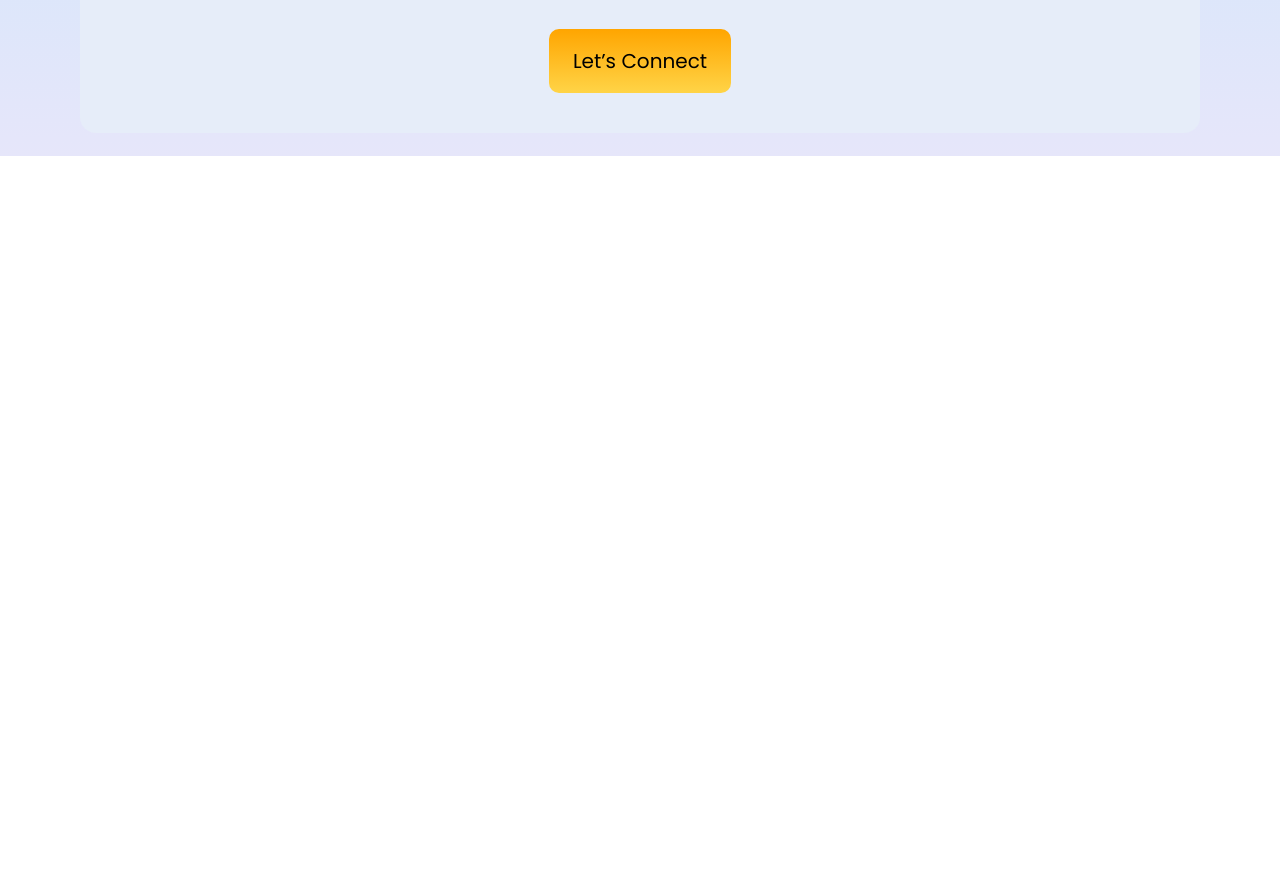
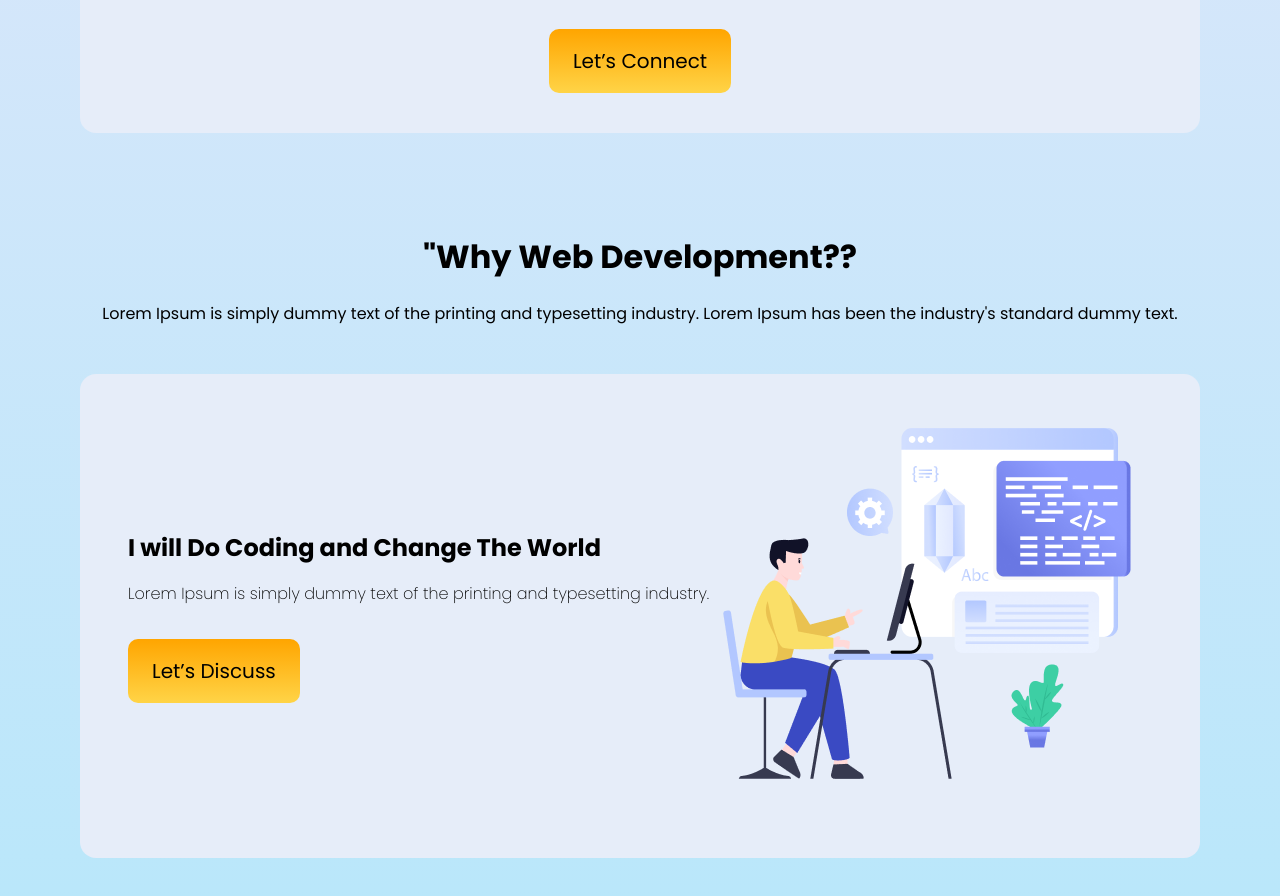
Before and after one commit to mahbubalom7084/The-career-mission, a plain HTML site: page index.html in a window 1280 px wide. Shown: the part 644-1540 px from the top of the page. Before the commit the page ends 800 px from the top, so only its background shows below. Drawn offline with Linux system fonts and the light colour scheme.

Commit message:
added discuss-section

```diff
--- a/index.html
+++ b/index.html
@@ -21,7 +21,7 @@
         </div>
     </header>
     <main>
-        <section>
+        <section id="banner-section">
             <div class="banner-container">
                 <div class="banner">
                     <img src="/assets/hero-developer.png" alt="">
@@ -34,6 +34,24 @@
                 </div>
             </div>
         </section>
+        <section id="discuss-section">
+            <div class="discuss-container">
+                <div class="heading-content">
+                    <h3>"Why Web Development??</h3>
+                    <p>Lorem Ipsum is simply dummy text of the printing and typesetting industry. Lorem Ipsum has been
+                        the
+                        industry's standard dummy text.</p>
+                </div>
+                <div class="discuss-banner">
+                    <div class="discuss-content">
+                        <h4>I will Do Coding and Change The World</h4>
+                        <p>Lorem Ipsum is simply dummy text of the printing and typesetting industry.</p>
+                        <button class="btn">Let’s Discuss</button>
+                    </div>
+                    <img src="/assets/working-developer.png" alt="">
+                </div>
+            </div>
+        </section>
     </main>
 </body>
 
--- a/style.css
+++ b/style.css
@@ -6,7 +6,7 @@
 }
 body {
   min-height: 100vh;
-  background: linear-gradient(#b8e7fa, #e6e6fa);
+  background: linear-gradient(#e6e6fa, #b8e7fa);
 }
 
 .btn {
@@ -56,3 +56,34 @@ span {
   font-size: 16px;
   line-height: 26px;
 }
+.heading-content {
+  text-align: center;
+  margin-bottom: 48px;
+}
+.heading-content h3 {
+  font-size: 32px;
+  font-weight: 700;
+  margin-bottom: 20px;
+}
+.discuss-banner {
+  display: flex;
+  justify-content: space-between;
+  align-items: center;
+  margin: 0px auto 100px;
+  width: 87.5%;
+  padding: 48px;
+  background-color: #e6edf9;
+  border-radius: 16px;
+}
+.discuss-content h4{
+    font-size: 24px;
+    line-height: 36px;
+    font-weight: 700;
+    margin-bottom: 15px;
+}
+.discuss-content p{
+    font-size: 16px;
+    line-height: 26px;
+    font-weight: 200;
+    margin-bottom: 32px;
+}
```
